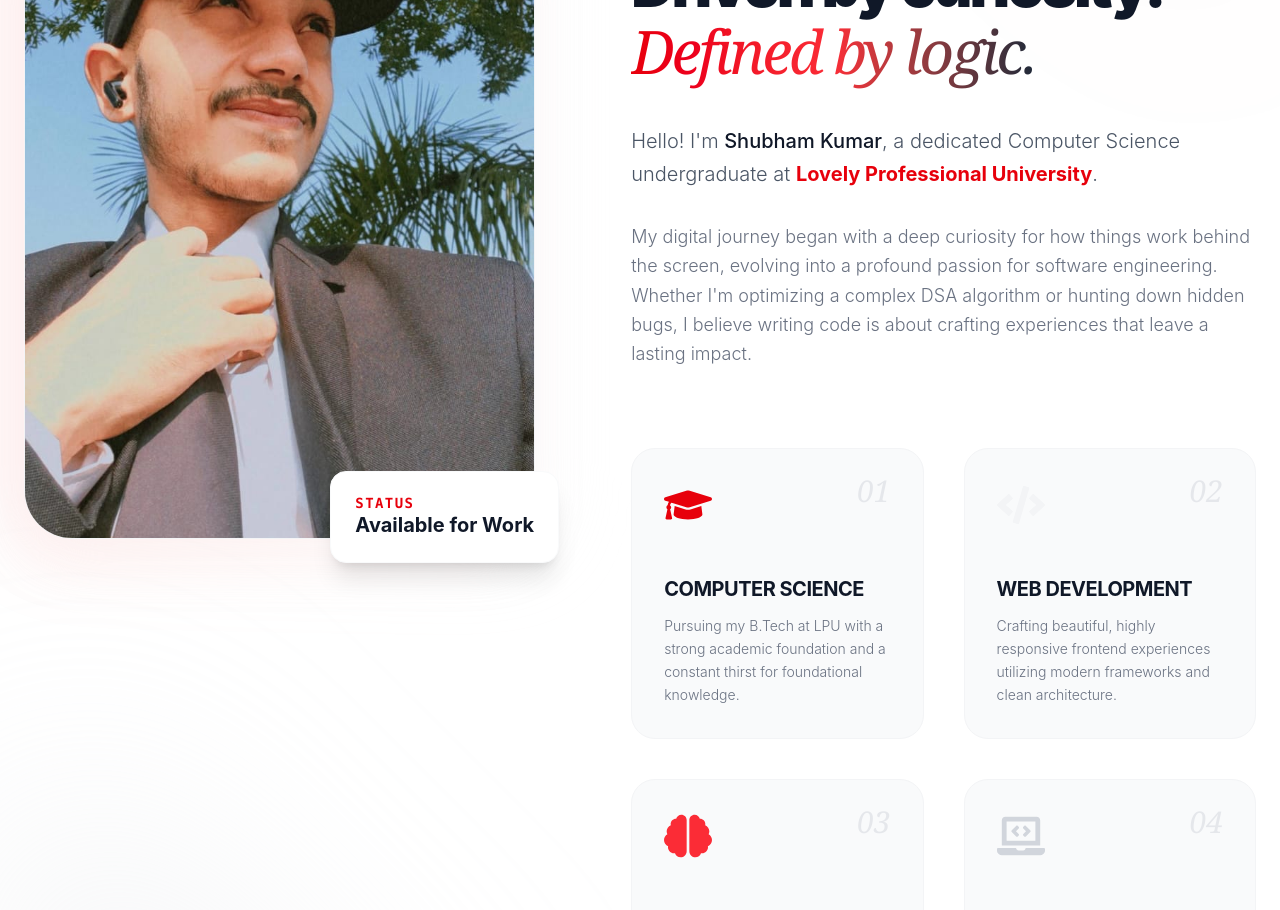
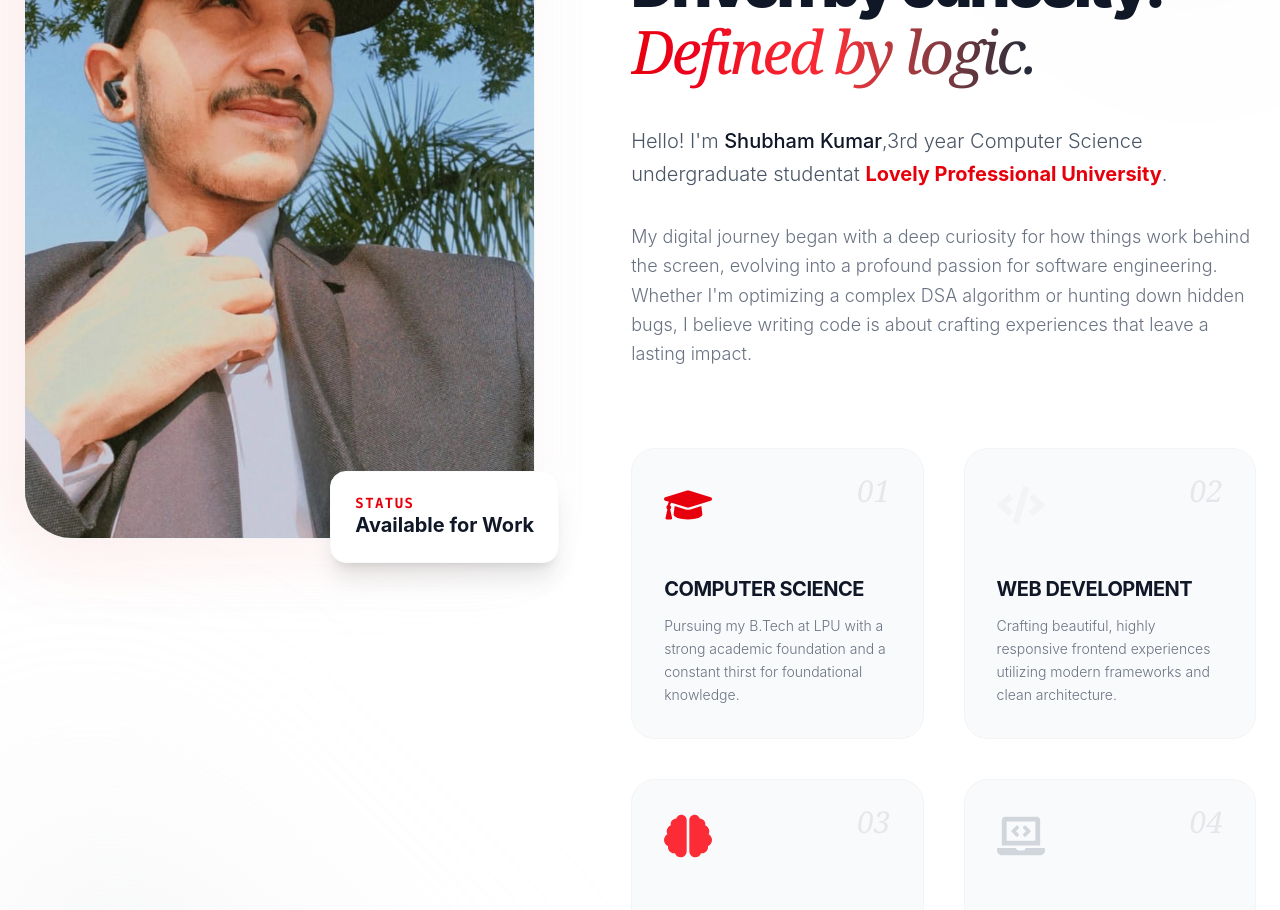
Before and after one commit to Shubhamkumar-0/myportfolio, a React (Vite) app in the folder portfolio/: page / in a window 1280 px wide. Shown: the part 1180-2090 px from the top of the page. Built offline with nearby package versions, Linux system fonts and the light colour scheme.

Commit message:
updated code

```diff
--- a/portfolio/src/components/About.jsx
+++ b/portfolio/src/components/About.jsx
@@ -102,7 +102,7 @@ function About({ darkMode }) {
 
               <div className="flex flex-col gap-8">
                 <p className={`text-xl font-light leading-relaxed ${darkMode ? "text-gray-400" : "text-gray-600"}`}>
-                  Hello! I'm <span className={`${darkMode ? "text-white" : "text-gray-900"} font-medium`}>Shubham Kumar</span>, a dedicated Computer Science undergraduate at <span className="text-red-600 font-bold">Lovely Professional University</span>.
+                  Hello! I'm <span className={`${darkMode ? "text-white" : "text-gray-900"} font-medium`}>Shubham Kumar</span>,3rd year Computer Science undergraduate studentat <span className="text-red-600 font-bold">Lovely Professional University</span>.
                 </p>
                 <p className={`text-lg font-light leading-relaxed ${darkMode ? "text-gray-500" : "text-gray-500"}`}>
                   My digital journey began with a deep curiosity for how things work behind the screen, evolving into a profound passion for software engineering. Whether I'm optimizing a complex DSA algorithm or hunting down hidden bugs, I believe writing code is about crafting experiences that leave a lasting impact.
```
